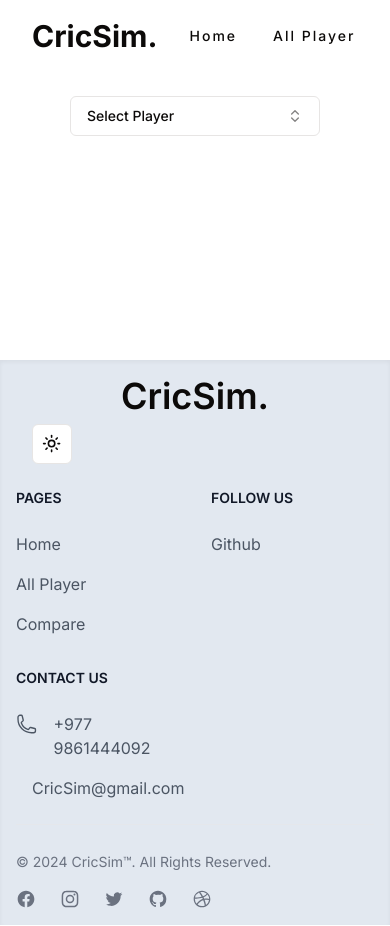
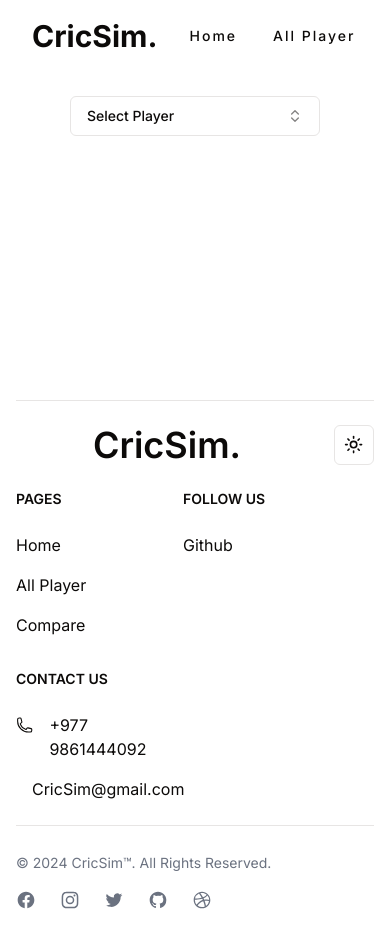
Before and after one commit to nischalmainali21/Major-CricSim-Frontend, a Next.js app: page /comp in a window 390 px wide. Shown: the top 926 px of the page. Built offline with nearby package versions, Linux system fonts and the light colour scheme.

Commit message:
Update ui for footer

```diff
--- a/package.json
+++ b/package.json
@@ -15,6 +15,7 @@
     "@radix-ui/react-popover": "^1.0.7",
     "@radix-ui/react-progress": "^1.0.3",
     "@radix-ui/react-scroll-area": "^1.0.5",
+    "@radix-ui/react-separator": "^1.0.3",
     "@radix-ui/react-slot": "^1.0.2",
     "@tanstack/react-table": "^8.11.0",
     "chart.js": "^4.4.1",
--- a/src/components/Footer.jsx
+++ b/src/components/Footer.jsx
@@ -1,44 +1,47 @@
 import React from "react";
 import Link from "next/link";
 import { ThemeToggle } from "./ThemeToggle";
+import { Separator } from "./ui/separator";
 
 const Footer = () => {
   return (
-    <div className="mt-40">
-      <footer className="p-4 bg-slate-200 border- sm:p-6 shadow-inner dark:bg-gray-900">
-        <div className="md:flex md:justify-between ">
+    <>
+      <footer className="p-4   sm:p-6   mt-40">
+        <Separator className="my-6" />
+        <div className="flex justify-between">
+          <div className="md:flex md:justify-start gap-36">
             <div className="mb-6 md:mb-0 flex flex-col gap-2">
-            <span className="self-center text-4xl font-semibold whitespace-nowrap dark:text-white">
+              <span className="self-center text-4xl font-semibold whitespace-nowrap ">
                 CricSim.
               </span>
-            <ThemeToggle className="ml-4" />
             </div>
             <div className="grid grid-cols-2 gap-8 sm:gap-6 sm:grid-cols-3">
               <div>
-              <h2 className="mb-6 text-sm font-semibold text-gray-900 uppercase dark:text-white">
+                <h2 className="mb-6 text-sm font-semibold  uppercase e">
                   Pages
                 </h2>
-              <ul className="text-gray-600 dark:text-gray-400 flex flex-col gap-4">
-                <li>
+                <ul className="  flex flex-col gap-4">
+                  <li className="hover:underline">
                     <Link href="/">Home</Link>
                   </li>
-                <li>
+                  <li className="hover:underline">
                     <Link href="/allplayer">All Player</Link>
                   </li>
-                <li>
+                  <li className="hover:underline">
                     <Link href="/comp">Compare</Link>
                   </li>
                 </ul>
               </div>
               <div>
-              <h2 className="mb-6 text-sm font-semibold text-gray-900 uppercase dark:text-white">
+                <h2 className="mb-6 text-sm font-semibold  uppercase ">
                   Follow us
                 </h2>
-              <ul className="text-gray-600 dark:text-gray-400">
+                <ul className=" ">
                   <li className="mb-4">
                     <a
                       href="https://github.com/nischalmainali21/Major-CricSim-Frontend"
                       className="hover:underline "
+                      target="_blank"
                     >
                       Github
                     </a>
@@ -46,10 +49,10 @@ const Footer = () => {
                 </ul>
               </div>
               <div>
-              <h2 className="mb-6 text-sm font-semibold text-gray-900 uppercase dark:text-white">
+                <h2 className="mb-6 text-sm font-semibold  uppercase ">
                   Contact Us
                 </h2>
-              <ul className="text-gray-600 dark:text-gray-400">
+                <ul className=" ">
                   <li className="mb-4">
                     <div className="flex grid-cols-2 gap-x-4">
                       <svg
@@ -93,9 +96,15 @@ const Footer = () => {
               </div>
             </div>
           </div>
-        <hr className="my-6 border-gray-200 sm:mx-auto dark:border-gray-700 lg:my-8" />
+          <div>
+            <ThemeToggle className="ml-4" />
+          </div>
+        </div>
+
+        <Separator className="my-6" />
+
         <div className="sm:flex sm:items-center sm:justify-between">
-          <span className="text-sm text-gray-500 sm:text-center dark:text-gray-400">
+          <span className="text-sm text-gray-500 sm:text-center ">
             © 2024 CricSim™. All Rights Reserved.
           </span>
           <div className="flex mt-4 space-x-6 sm:justify-center sm:mt-0">
@@ -188,7 +197,7 @@ const Footer = () => {
           </div>
         </div>
       </footer>
-    </div>
+    </>
   );
 };
 
--- /dev/null
+++ b/src/components/ui/separator.jsx
@@ -0,0 +1,25 @@
+"use client"
+
+import * as React from "react"
+import * as SeparatorPrimitive from "@radix-ui/react-separator"
+
+import { cn } from "@/lib/utils"
+
+const Separator = React.forwardRef((
+  { className, orientation = "horizontal", decorative = true, ...props },
+  ref
+) => (
+  <SeparatorPrimitive.Root
+    ref={ref}
+    decorative={decorative}
+    orientation={orientation}
+    className={cn(
+      "shrink-0 bg-border",
+      orientation === "horizontal" ? "h-[1px] w-full" : "h-full w-[1px]",
+      className
+    )}
+    {...props} />
+))
+Separator.displayName = SeparatorPrimitive.Root.displayName
+
+export { Separator }
```
Also changed, not shown: 1 other file (tests, documents, lock files or other folders). Lines whose indentation alone changed are shown as unchanged.
